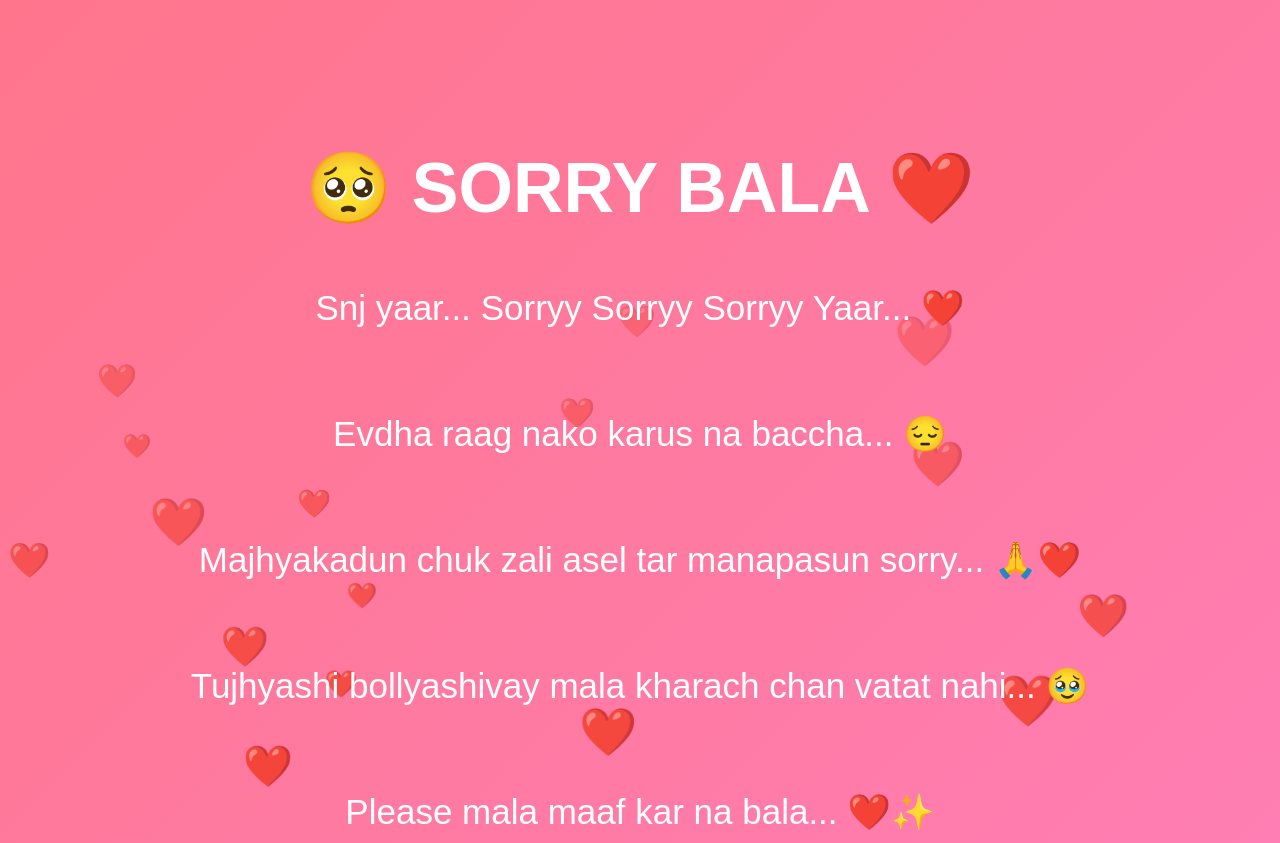
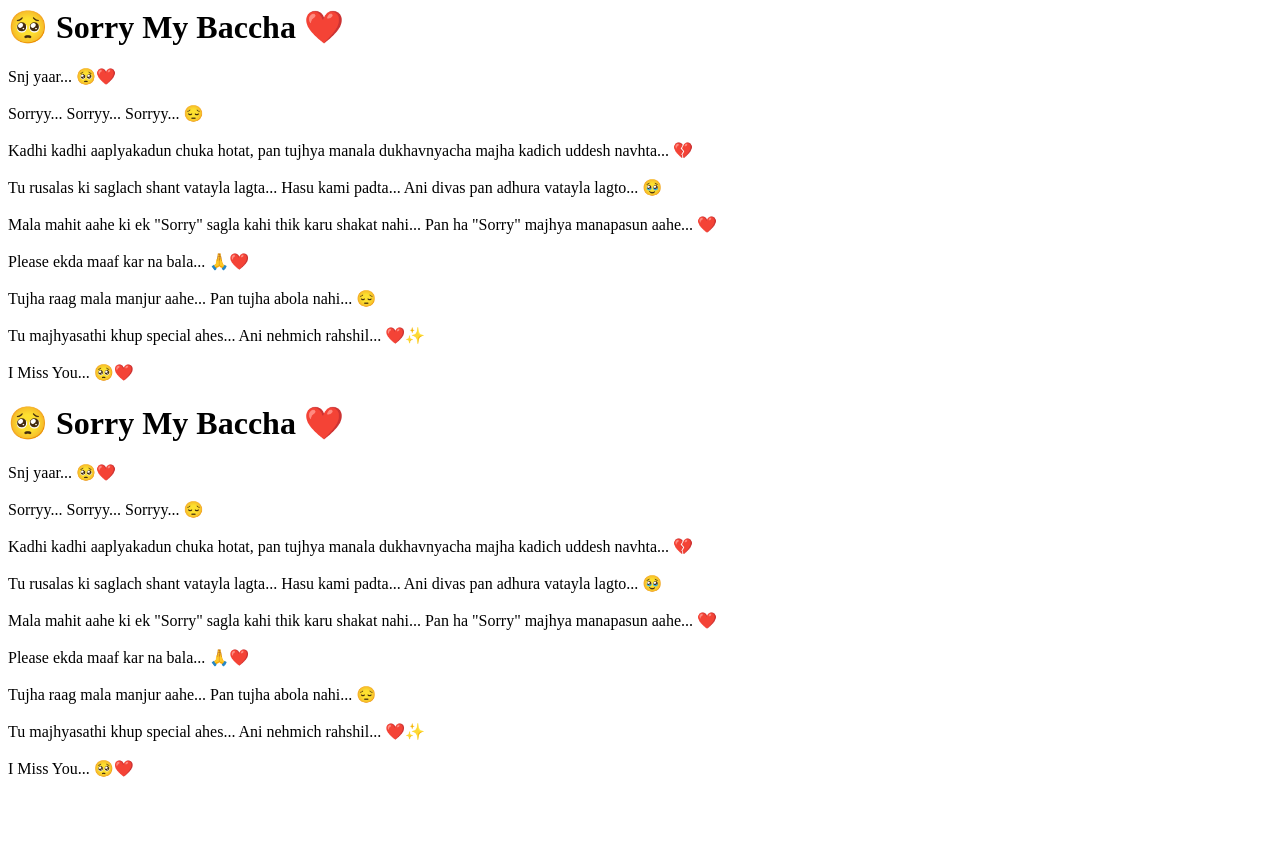
Before and after one commit to Wahul123/Sorry-page, a plain HTML site: page index.html in a window 1280 px wide. After the commit the page ends 800 px from the top, so only its background shows below. Drawn offline with Linux system fonts and the light colour scheme.

Commit message:
Update index.html

```diff
--- a/index.html
+++ b/index.html
@@ -1,97 +1,67 @@
-<!DOCTYPE html>
-<html>
-<head>
-<meta charset="UTF-8">
-<title>Sorry Bala ❤️</title>
+<h1>🥺 Sorry My Baccha ❤️</h1>
 
-<style>
-body{
-    margin:0;
-    overflow:hidden;
-    background:linear-gradient(135deg,#ff758c,#ff7eb3);
-    font-family:Arial,sans-serif;
-    text-align:center;
-    color:white;
-}
+<p>
+Snj yaar... 🥺❤️
+<br><br>
 
-.container{
-    position:relative;
-    z-index:10;
-    padding-top:100px;
-}
+Sorryy... Sorryy... Sorryy... 😔
+<br><br>
 
-h1{
-    font-size:70px;
-}
+Kadhi kadhi aaplyakadun chuka hotat, pan tujhya manala dukhavnyacha majha kadich uddesh navhta... 💔
+<br><br>
 
-p{
-    font-size:35px;
-    width:80%;
-    margin:auto;
-    line-height:1.8;
-}
+Tu rusalas ki saglach shant vatayla lagta...
+Hasu kami padta...
+Ani divas pan adhura vatayla lagto... 🥹
+<br><br>
 
-.heart{
-    position:fixed;
-    bottom:-20px;
-    font-size:25px;
-    animation:float 8s linear infinite;
-}
+Mala mahit aahe ki ek "Sorry" sagla kahi thik karu shakat nahi...
+Pan ha "Sorry" majhya manapasun aahe... ❤️
+<br><br>
 
-@keyframes float{
-    0%{
-        transform:translateY(0);
-        opacity:1;
-    }
-    100%{
-        transform:translateY(-100vh);
-        opacity:0;
-    }
-}
-</style>
-</head>
+Please ekda maaf kar na bala... 🙏❤️
+<br><br>
 
-<body>
+Tujha raag mala manjur aahe...
+Pan tujha abola nahi... 😔
+<br><br>
 
-<div class="container">
-    <h1>🥺 SORRY BALA ❤️</h1>
+Tu majhyasathi khup special ahes...
+Ani nehmich rahshil... ❤️✨
+<br><br>
 
-    <p>
-        Snj yaar... Sorryy Sorryy Sorryy Yaar... ❤️<br><br>
+I Miss You... 🥺❤️
+</p><h1>🥺 Sorry My Baccha ❤️</h1>
 
-        Evdha raag nako karus na baccha... 😔<br><br>
+<p>
+Snj yaar... 🥺❤️
+<br><br>
 
-        Majhyakadun chuk zali asel tar manapasun sorry... 🙏❤️<br><br>
+Sorryy... Sorryy... Sorryy... 😔
+<br><br>
 
-        Tujhyashi bollyashivay mala kharach chan vatat nahi... 🥹<br><br>
+Kadhi kadhi aaplyakadun chuka hotat, pan tujhya manala dukhavnyacha majha kadich uddesh navhta... 💔
+<br><br>
 
-        Please mala maaf kar na bala... ❤️✨
-    </p>
-</div>
+Tu rusalas ki saglach shant vatayla lagta...
+Hasu kami padta...
+Ani divas pan adhura vatayla lagto... 🥹
+<br><br>
 
-<!-- Background Music -->
-<audio autoplay loop>
-  <source src="https://www.soundhelix.com/examples/mp3/SoundHelix-Song-1.mp3" type="audio/mpeg">
-</audio>
+Mala mahit aahe ki ek "Sorry" sagla kahi thik karu shakat nahi...
+Pan ha "Sorry" majhya manapasun aahe... ❤️
+<br><br>
 
-<script>
-function createHeart(){
-    const heart=document.createElement("div");
-    heart.className="heart";
-    heart.innerHTML="❤️";
+Please ekda maaf kar na bala... 🙏❤️
+<br><br>
 
-    heart.style.left=Math.random()*100+"vw";
-    heart.style.fontSize=(20+Math.random()*30)+"px";
+Tujha raag mala manjur aahe...
+Pan tujha abola nahi... 😔
+<br><br>
 
-    document.body.appendChild(heart);
+Tu majhyasathi khup special ahes...
+Ani nehmich rahshil... ❤️✨
+<br><br>
 
-    setTimeout(()=>{
-        heart.remove();
-    },8000);
-}
-
-setInterval(createHeart,300);
-</script>
-
-</body>
-</html>
+I Miss You... 🥺❤️
+</p>
```
